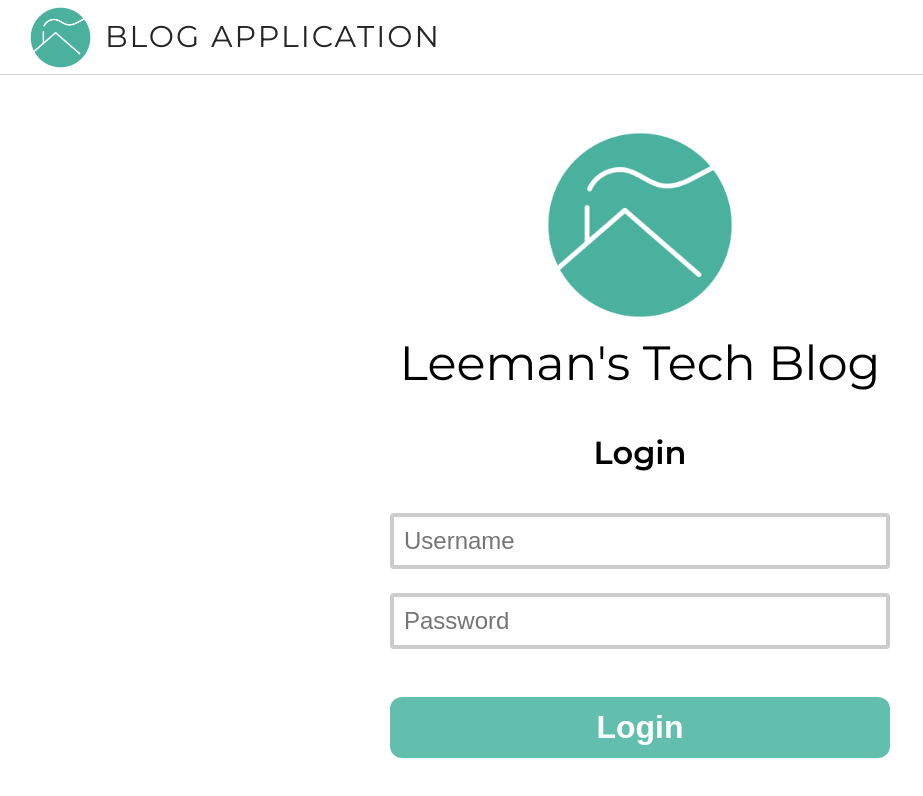
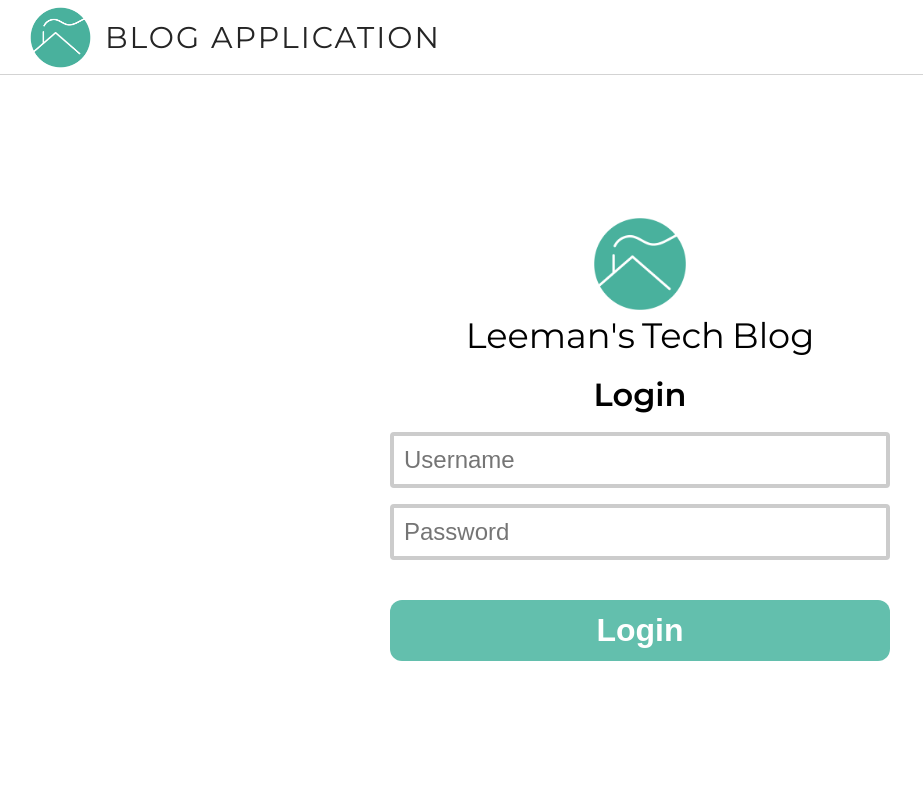
Before and after one commit to Danvictorgithub/Blog-Application, a Vue app: page /login in a window 1280 px wide. Shown: the top 796 px of the page, without its empty margins (0-923 px from the left). Built offline with nearby package versions, Linux system fonts and the light colour scheme.

Commit message:
fixed UI issuse on Login

```diff
--- a/index.html
+++ b/index.html
@@ -3,6 +3,7 @@
   <head>
     <meta charset="UTF-8">
     <link rel="icon" href="/favicon.png">
+    <link rel="stylesheet" href="https://fonts.googleapis.com/css2?family=Material+Symbols+Outlined:opsz,wght,FILL,GRAD@48,400,0,0" />
     <meta name="viewport" content="width=device-width, initial-scale=1.0">
     <title>Leeman Tech Blog</title>
   </head>
--- a/src/App.vue
+++ b/src/App.vue
@@ -21,4 +21,5 @@
     Create Create
     Create Edit
     Create Update
-    Create Delete -->
+    Create Delete
+-->
--- a/src/components/ui/Header.vue
+++ b/src/components/ui/Header.vue
@@ -11,7 +11,9 @@
 <template>
 	<header>
 		<h1><RouterLink to="/"><img class="icon" src="/favicon.png">{{title || "Blog Application"}}</RouterLink></h1>
-		<button v-if="!hide" @click="menuToggle = !menuToggle" class="hideToggle menuDrawer"><img class="drawerIcon" src="./icons/nav-drawer-icon.png" alt="Button"></button>
+		<button v-if="!hide" @click="menuToggle = !menuToggle" class="hideToggle menuDrawer">
+			<span class="material-symbols-outlined menuDrawer">menu</span>
+		</button>
 		<ul v-if="!hide" :class="{on:menuToggle}" class="authButtons">
 			<RouterLink to="login">Login</RouterLink>
 			<RouterLink to="signup">Signup</RouterLink>
@@ -42,7 +44,8 @@
 		letter-spacing:2px;
 		text-transform:uppercase;
 		text-decoration: none;
-		color:var(--matte-black)
+		color:var(--matte-black);
+		line-height:25px;
 	}
 	header ul {
 		display:flex;
--- a/src/views/Login.vue
+++ b/src/views/Login.vue
@@ -38,7 +38,7 @@
         flex-direction: column;
         align-items: center;
         justify-content: center;
-        height: calc(100svh-100px);
+        height: calc(100svh - 100px);
         padding: 0 24px;
     }
     .login-form {
@@ -48,7 +48,7 @@
         justify-content: center;
         align-items: center;
         flex-direction: column;
-        padding-top: 50px;
+        padding-top: 25px;
     }
     .form-group{
         display: flex;
@@ -58,7 +58,7 @@
         /* max-width: 400px; */
         /* flex: 1 1 0; */
         width: 100%;
-        margin-bottom: 24px;
+        margin-bottom: 16px;
     }
     .form-group input {
         font-size:1.5rem;
@@ -74,18 +74,20 @@
         border: 4px solid var(--main-color);
     }
     .logo {
-        height: 200px;
-        width: 200px;
+        height: 100px;
+        width: 100px;
     }
     .form-title-main {
-        font-size: 3rem;
+        font-size: 2.2rem;
+        word-spacing: -2px;
+        line-height: normal;
         text-align: center;
-        margin-bottom: 25px;
+        margin-bottom: 12px;
     }
     .form-title {
         font-size: 2rem;
         font-weight: 600;
-        margin-bottom: 35px;
+        margin-bottom: 12px;
     }
     .submitBtn {
         font-size: 2rem;
@@ -98,7 +100,7 @@
         max-width: 500px;
         width: 100%;
         margin-top: 24px;
-        margin-bottom: 24px;
+        /* margin-bottom: 24px; */
     }
     .submitBtn:hover {
         background-color: #90ee90;
```
